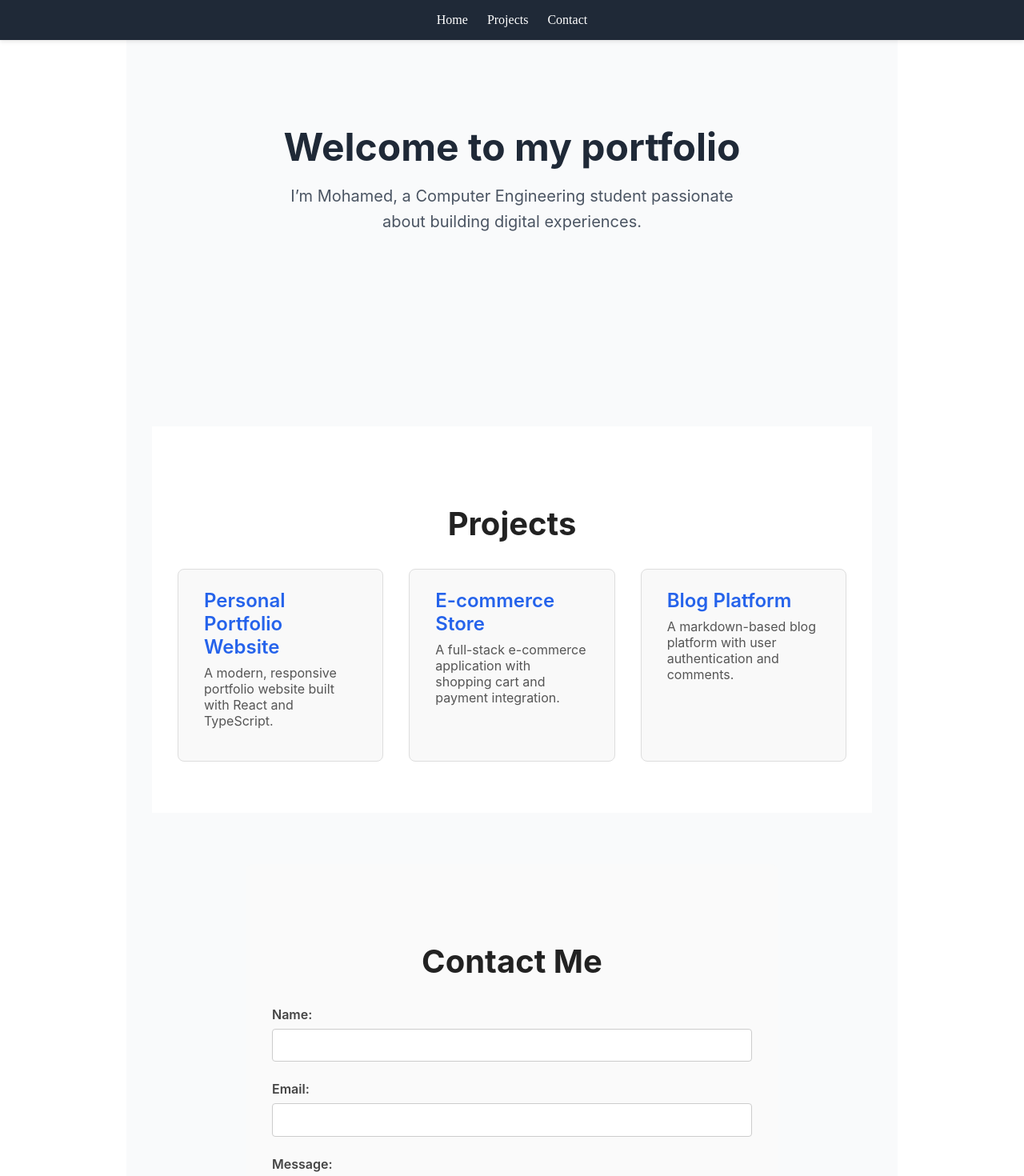
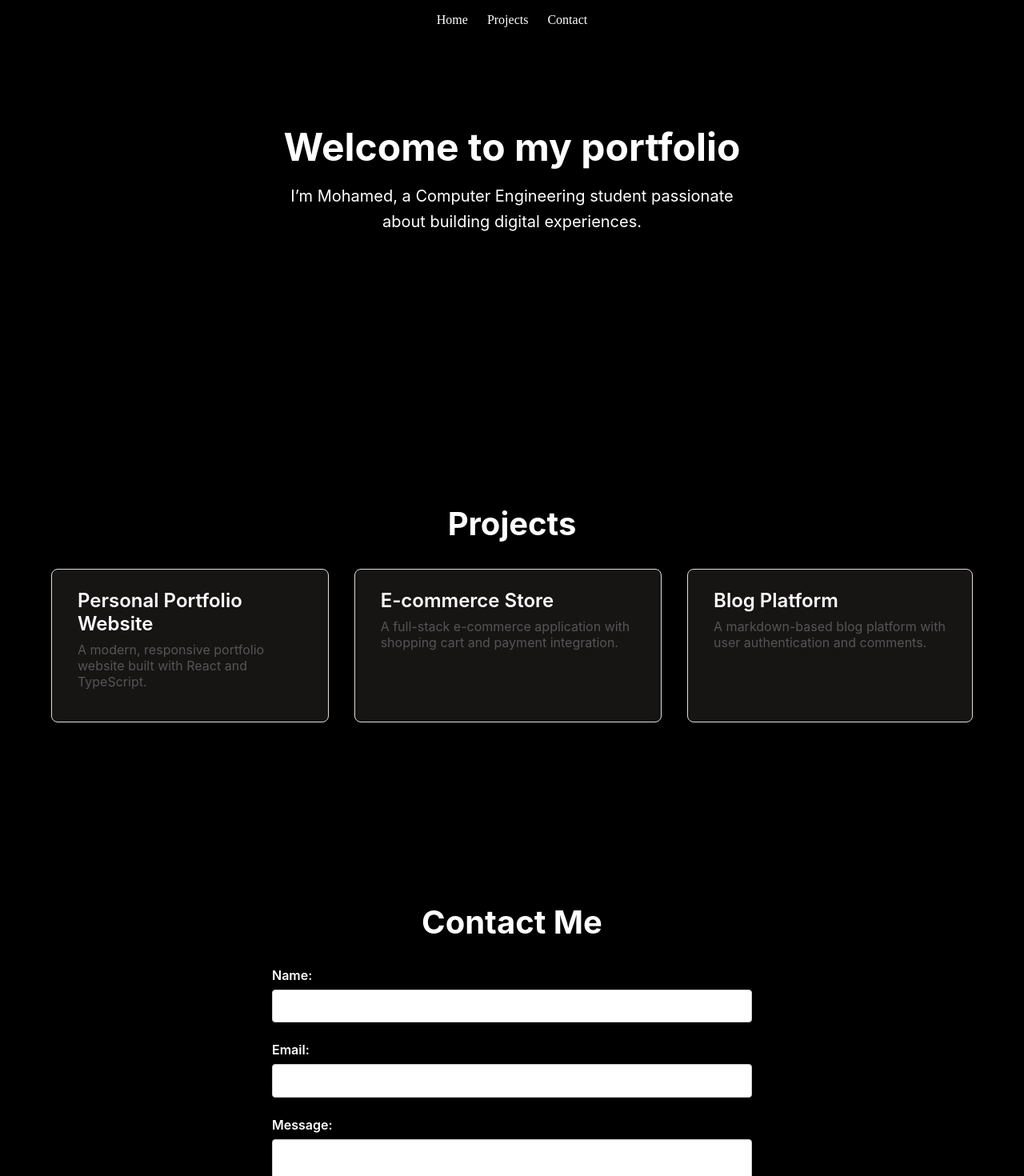
Before and after one commit to Mohamed3873/Portfolio-website, a React (Vite) app in the folder vite-project/: page / in a window 1280 px wide. Shown: the top 1470 px of the page at 80% size. Built offline with nearby package versions, Linux system fonts and the light colour scheme.

Commit message:
changed the colur theme

```diff
--- a/vite-project/src/styles/contact.css
+++ b/vite-project/src/styles/contact.css
@@ -4,7 +4,7 @@
   padding: 4rem 2rem;
   max-width: 600px;
   margin: 0 auto 4rem auto;
-  background-color: #fafafa;
+  background-color: #000000;
   border-radius: 8px;
 }
 
@@ -13,7 +13,7 @@
   font-weight: 700;
   text-align: center;
   margin-bottom: 2rem;
-  color: #222;
+  color: #ffffff;
 }
 
 .contact-form {
@@ -26,7 +26,7 @@
   display: flex;
   flex-direction: column;
   font-weight: 600;
-  color: #444;
+  color: #ffffff;
 }
 
 .form-input,
--- a/vite-project/src/styles/home.css
+++ b/vite-project/src/styles/home.css
@@ -1,10 +1,9 @@
 /* home.css */
 
 .home-container {
-  max-width: 900px;
   margin: 0 auto 4rem auto;
   padding: 4rem 2rem;
-  background-color: #f9fafb; /* light gray background */
+  background-color: #000000; /* light gray background */
   color: #111827; /* dark text */
   font-family: -apple-system, BlinkMacSystemFont, "Segoe UI", Roboto, Oxygen,
     Ubuntu, Cantarell, "Open Sans", "Helvetica Neue", sans-serif;;
@@ -19,7 +18,7 @@
   font-size: 3rem;
   font-weight: 700;
   margin-bottom: 1rem;
-  color: #1f2937; /* dark slate */
+  color: #ffffff; /* dark slate */
 }
 
 .intro-text {
@@ -27,5 +26,5 @@
   max-width: 600px;
   margin: 0 auto;
   line-height: 1.6;
-  color: #4b5563; /* gray-700 */
+  color: #ffffff; /* gray-700 */
 }
--- a/vite-project/src/styles/navbar.css
+++ b/vite-project/src/styles/navbar.css
@@ -11,7 +11,7 @@ nav {
   top: 0;
   left: 0;
   right: 0;
-  background-color: #1f2937;
+  background-color: #000000;
   padding: 1rem 2rem;
   z-index: 1000;
   box-sizing: border-box;
--- a/vite-project/src/styles/projects.css
+++ b/vite-project/src/styles/projects.css
@@ -1,6 +1,6 @@
 .projects-section {
   padding: 4rem 2rem;
-  background-color: #fff;
+  background-color: #000000;
   max-width: 1200px;
   margin: 0 auto 4rem auto;
 }
@@ -10,12 +10,11 @@
   font-weight: 700;
   text-align: center;
   margin-bottom: 3rem;
-  color: #222;
+  color: #000000;
 }
 
 .projects-list {
   display: flex;
-  flex-wrap: nowrap;
   gap: 2rem;
   justify-content: center;
   list-style: none;
@@ -24,13 +23,12 @@
 }
 
 .project-item {
-  flex: 1 1 300px; /* grow/shrink, minimum 300px width */
   max-width: 350px;
   border: 1px solid #ddd;
   border-radius: 8px;
   padding: 1.5rem 2rem;
   transition: box-shadow 0.3s ease;
-  background-color: #f9f9f9;
+  background-color: #171414;
 }
 
 .project-item:hover {
@@ -40,7 +38,7 @@
 .project-link {
   font-size: 1.5rem;
   font-weight: 600;
-  color: #2563eb;
+  color: #ffffff;
   text-decoration: none;
 }
 
```
